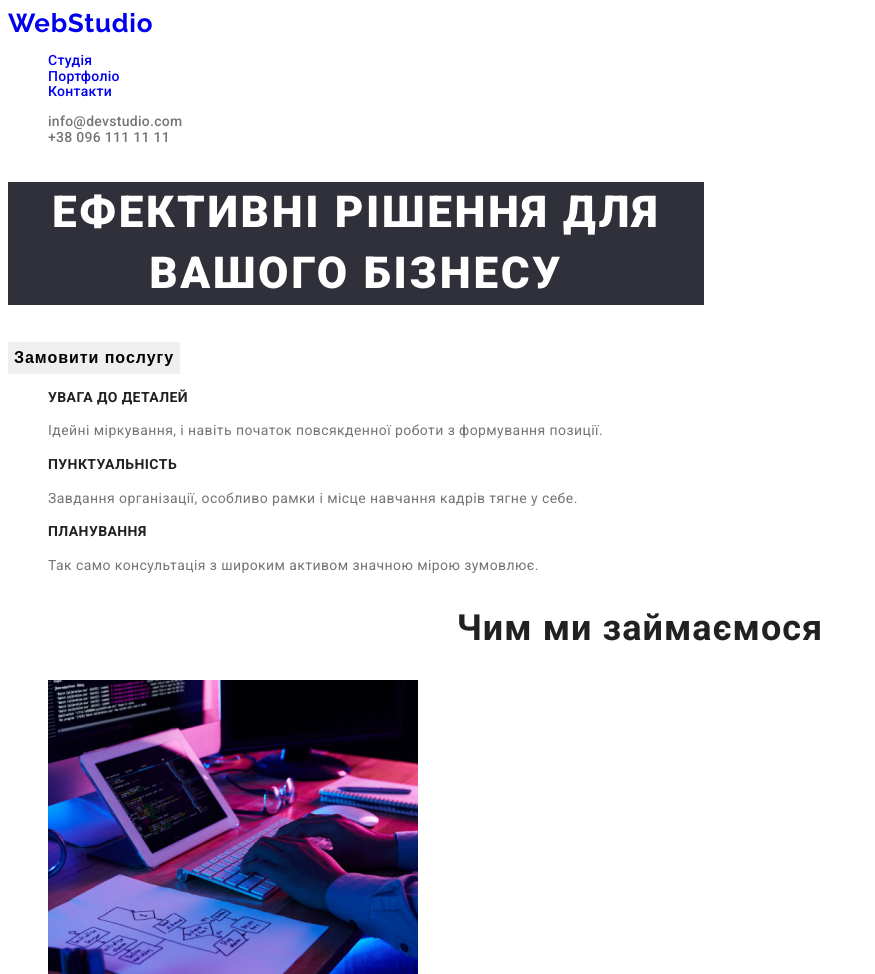
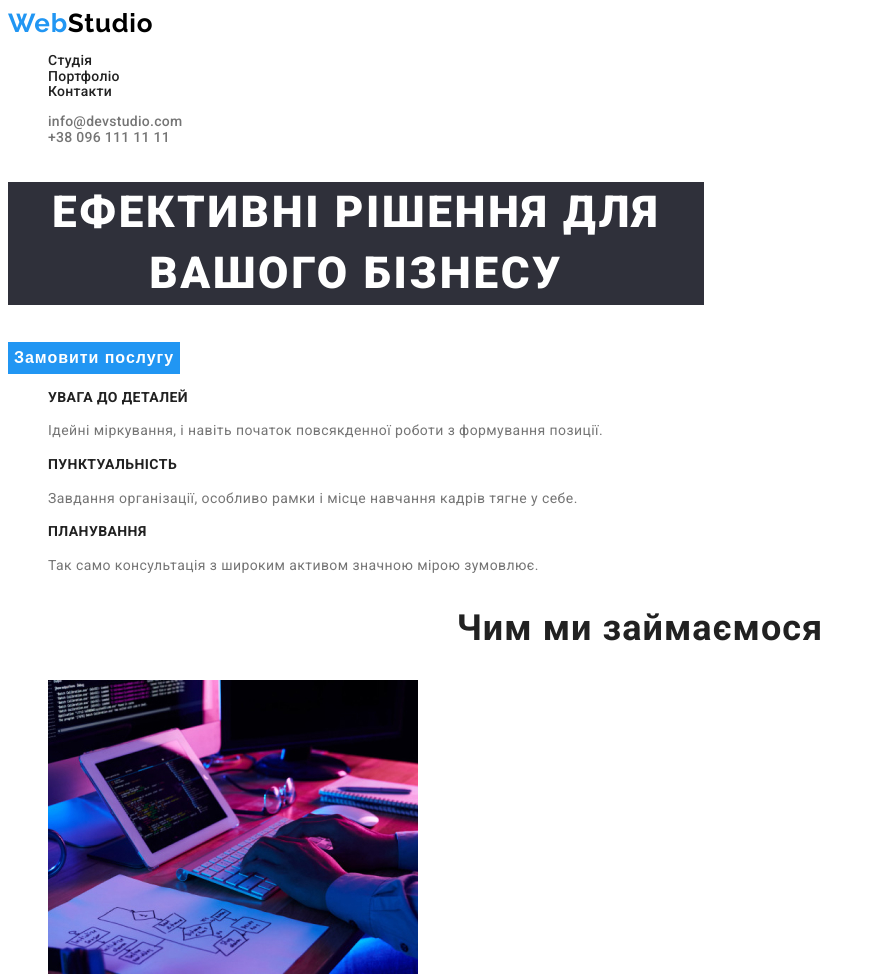
Before and after one commit to IlonaYovenko/goit-markup-hw-02, a plain HTML site: page index.html in a window 1280 px wide. Shown: the top 974 px of the page, without its empty margins (0-875 px from the left). Drawn offline with Linux system fonts and the light colour scheme.

Commit message:
corrected mistakes

```diff
--- a/css/styles.css
+++ b/css/styles.css
@@ -16,6 +16,15 @@ body {
   font-size: 26px;
   line-height: 1.2;
   letter-spacing: 0.03em;
+  color: var(--accent-color);
+}
+
+.nav-logo-color {
+  color: rgba(0, 0, 0, 1);
+}
+
+.footer-logo-color {
+  color: rgba(255, 255, 255, 1);
 }
 
 .nav {
@@ -24,18 +33,16 @@ body {
 
 .nav-list {
   list-style: none;
-  font-family: "Roboto";
   font-style: none;
   font-weight: 500;
   font-size: 14px;
   line-height: 1.1;
   letter-spacing: 0.02em;
-
-  color: rgba(33, 33, 33, 1);
 }
 
 .nav-link {
   text-decoration: none;
+  color: var(--primary-text-color);
 }
 
 .nav-link:hover,
@@ -103,10 +110,6 @@ body {
   letter-spacing: 0.06em;
   cursor: pointer;
   border: none;
-}
-
-.hero-btn:hover,
-.hero-btn:focus {
   color: rgba(255, 255, 255, 1);
   background-color: rgba(33, 150, 243, 1);
 }
@@ -176,6 +179,10 @@ body {
   letter-spacing: 0.03em;
 }
 
+.footer {
+  text-decoration: none;
+  background-color: rgba(47, 48, 58, 1);
+}
 .footer-address {
   text-decoration: none;
   color: rgba(255, 255, 255, 0.6);
@@ -185,7 +192,6 @@ body {
   font-style: normal;
   text-decoration: none;
   color: rgba(255, 255, 255, 0.6);
-  background-color: rgba(47, 48, 58, 1);
 }
 
 .footer-address-living {
--- a/index.html
+++ b/index.html
@@ -16,7 +16,9 @@
   <body>
     <header class="page-header">
       <nav class="nav">
-        <a href="index.html" class="nav logo" lang="en">WebStudio</a>
+        <a href="index.html" class="nav logo" lang="en"
+          >Web<span class="nav-logo-color">Studio</span></a
+        >
 
         <ul class="nav-list">
           <li>
@@ -137,7 +139,9 @@
     </main>
 
     <footer class="footer">
-      <a href="index.html" class="footer logo" lang="en">WebStudio</a>
+      <a href="index.html" class="footer logo" lang="en"
+        >Web<span class="footer-logo-color">Studio</span></a
+      >
 
       <address class="footer-info">
         <ul class="adress">
```
Also changed, not shown: portfolio.html (+6 -2 lines).
